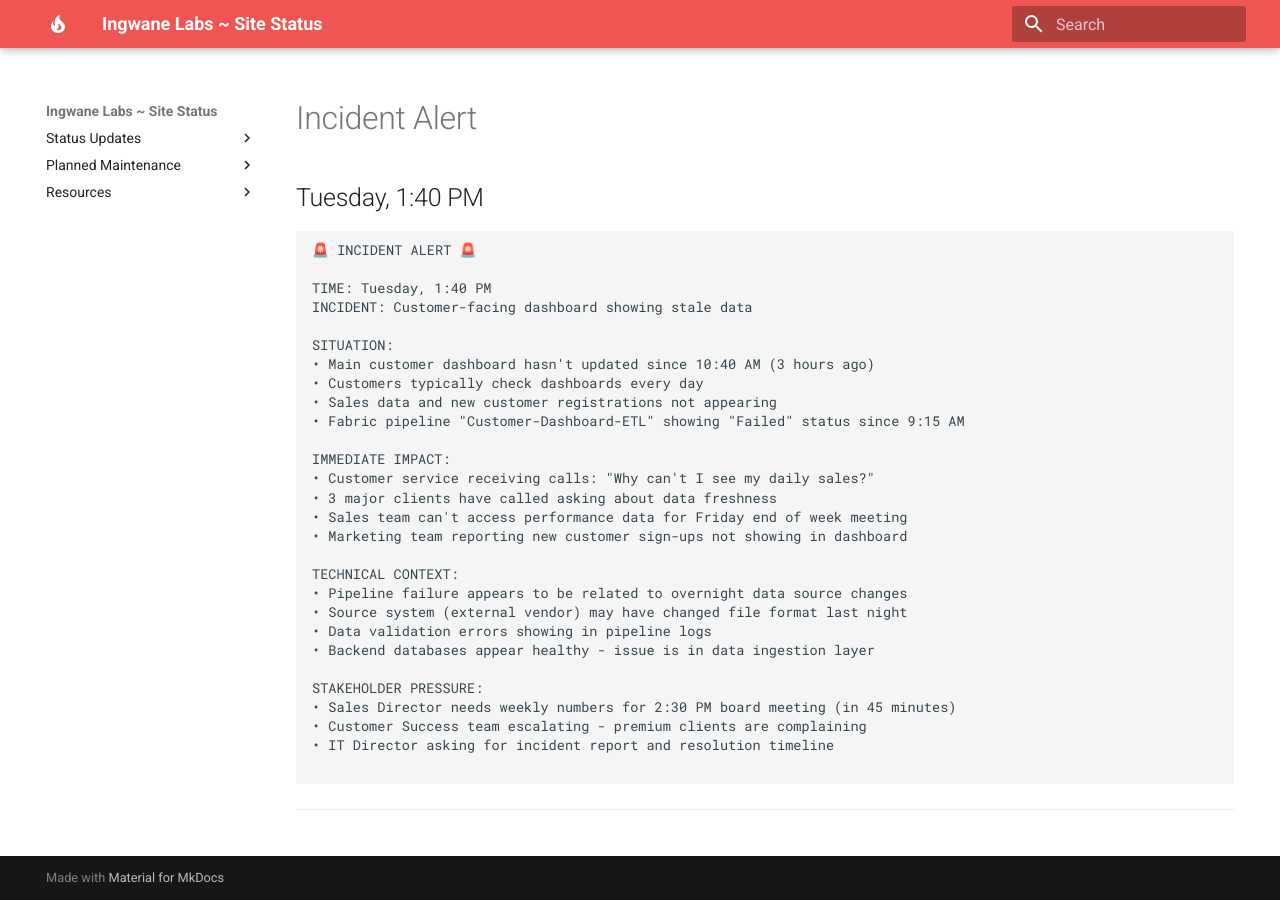
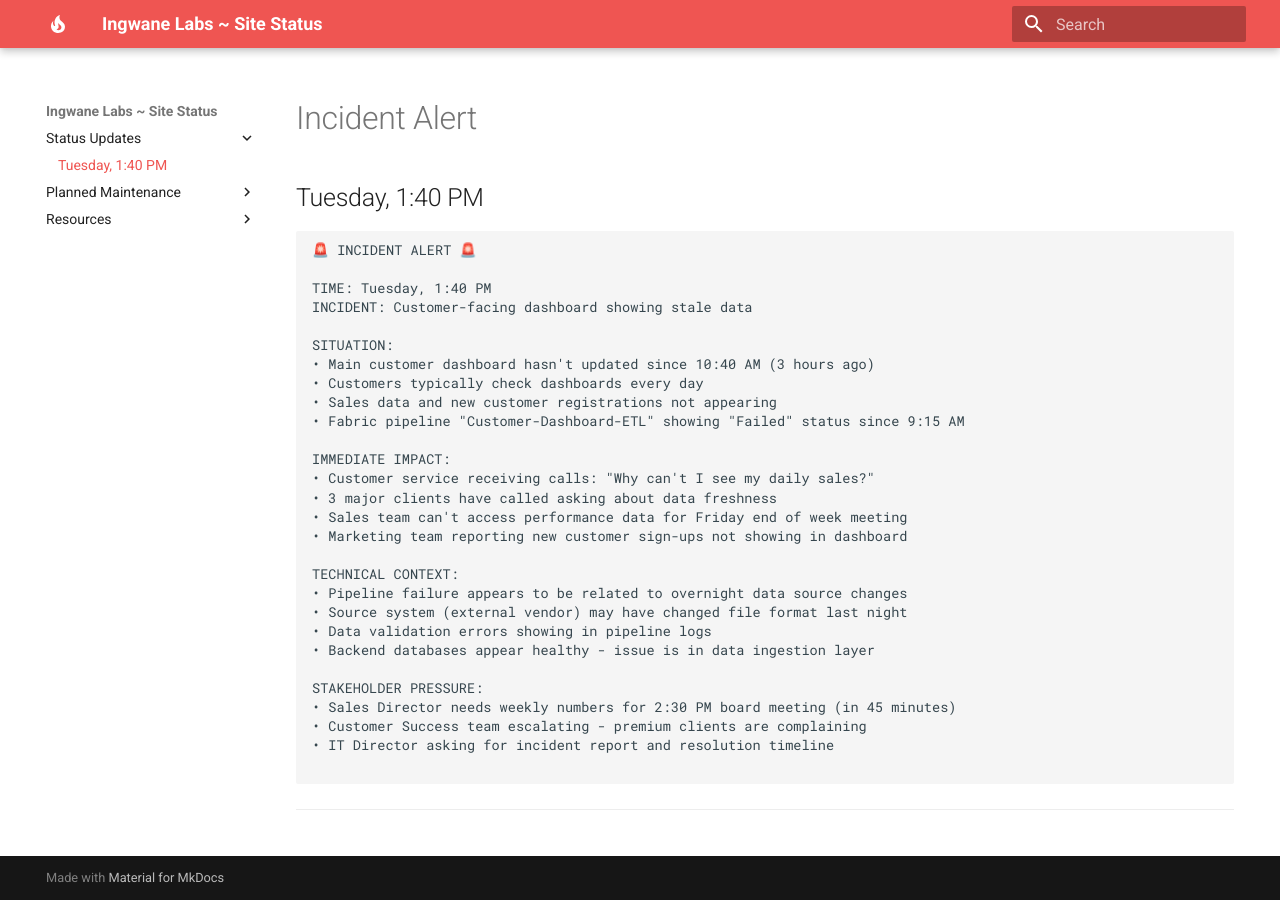
Before and after one commit to ingwanelabs/status, an MkDocs documentation site: the page built from docs/tuesday-1340.md, in a window 1280 px wide. Built offline with MkDocs 1.6.1 and Material for MkDocs 9.7.7, drawn with Linux system fonts in a browser that asks for light colours.

Commit message:
Update mkdocs.yml

```diff
--- a/mkdocs.yml
+++ b/mkdocs.yml
@@ -5,7 +5,7 @@ dev_addr: '0.0.0.0:8000'
 # Navigation menu
 nav:
   - Status Updates:
-    - "Thursday, 1:45 PM": thursday-1345.md
+    - "Tuesday, 1:40 PM": tuesday-1340.md
 
   - Planned Maintenance:
     - "August 8, 2025": planned-20250808.md
@@ -16,7 +16,7 @@ nav:
 # Existing files but not in nav
 not_in_nav: |
   index.md
-  thursday-1445.md
+  tuesday-1440.md
 
 # Theme
 theme:
```
